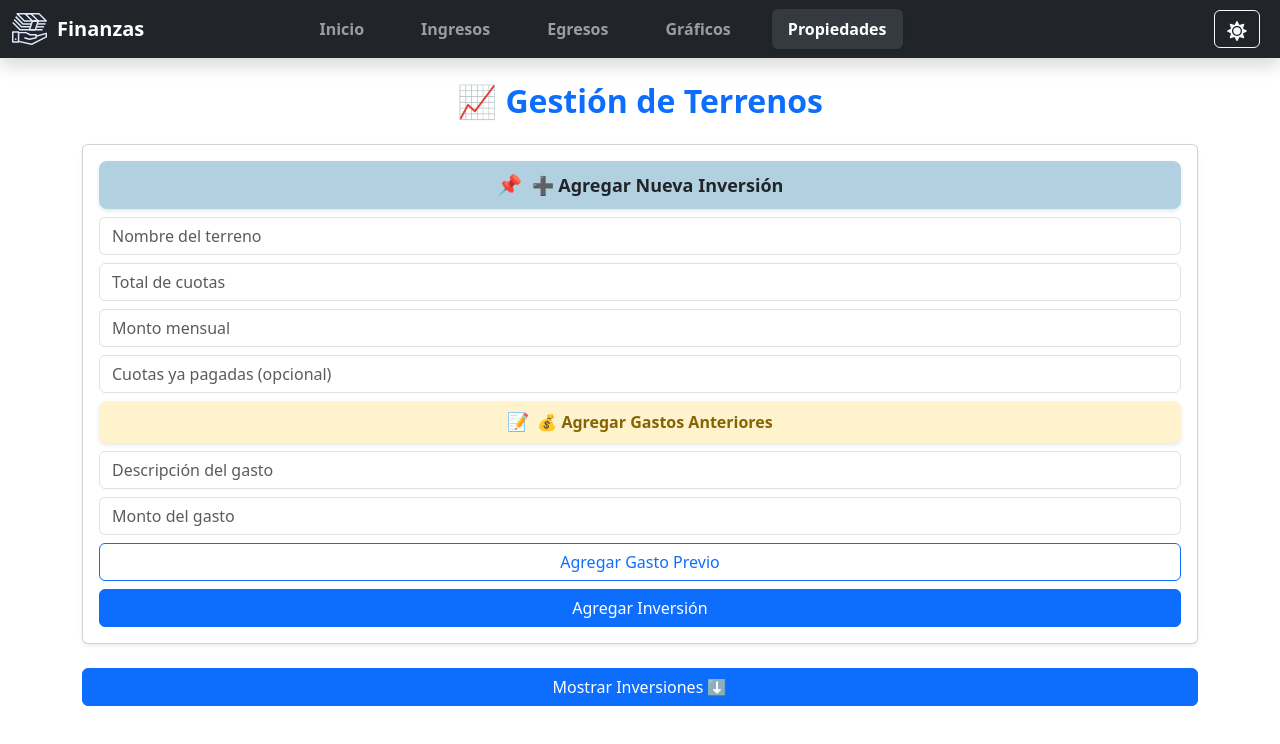
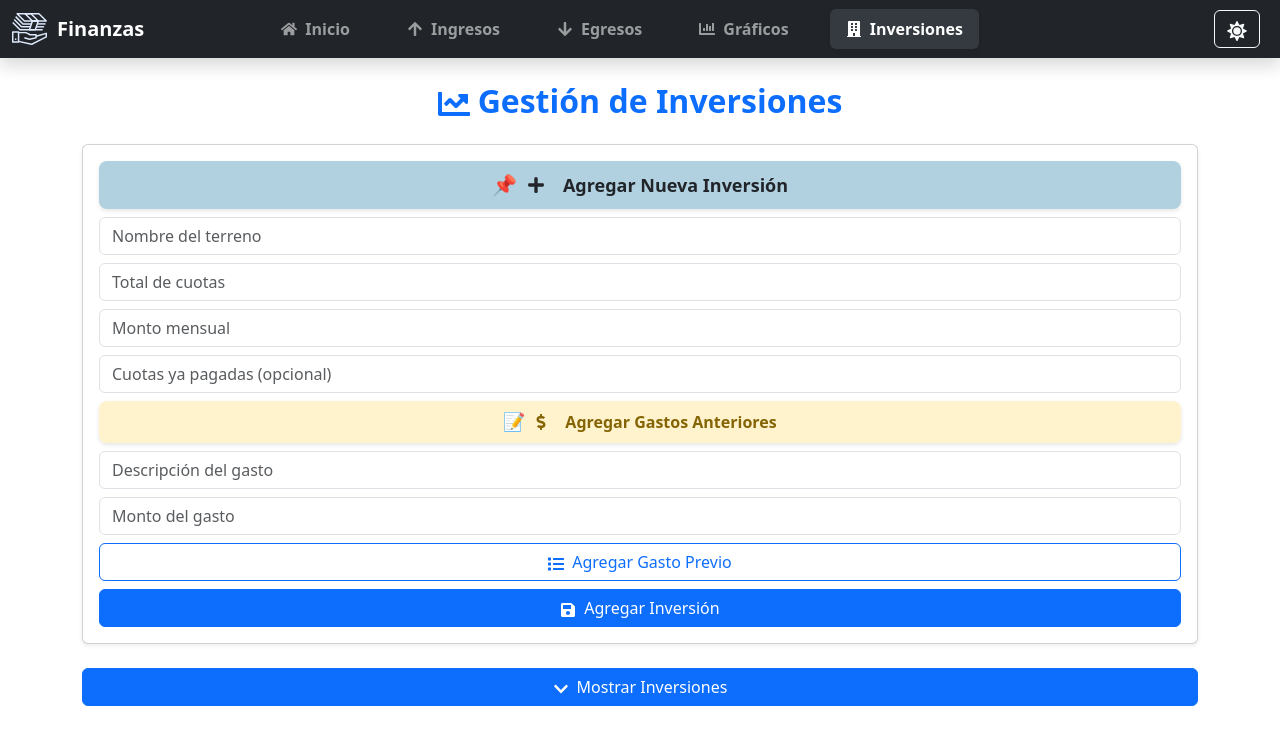
Before and after one commit to WildoFari/Finance-Tracker., a React (Create React App) app: page /Inversiones in a window 1280 px wide. Shown: the top 744 px of the page. Built offline with nearby package versions, Linux system fonts and the light colour scheme.

Commit message:
Icons the react

```diff
--- a/src/components/AddInvestment.js
+++ b/src/components/AddInvestment.js
@@ -1,4 +1,5 @@
 import React, { useState } from 'react';
+import { FaPlus, FaDollarSign, FaList, FaSave } from 'react-icons/fa';
 
 const AddInvestment = ({ addInvestment, existingInvestments }) => {
     const [name, setName] = useState("");
@@ -82,7 +83,8 @@ const AddInvestment = ({ addInvestment, existingInvestments }) => {
     return (
         <form onSubmit={handleSubmit} className="card p-3 shadow-sm mb-4 mt-4">
             <h5 className="investment-title">
-                ➕ Agregar Nueva Inversión
+                <FaPlus className="me-2" />
+                Agregar Nueva Inversión
             </h5>
 
 
@@ -115,7 +117,8 @@ const AddInvestment = ({ addInvestment, existingInvestments }) => {
                 onChange={(e) => setCuotasPagadas(e.target.value)}
             />
             <h6 className="expense-title">
-                💰 Agregar Gastos Anteriores
+                <FaDollarSign className="me-2" />
+                Agregar Gastos Anteriores
             </h6>
             <input
                 type="text"
@@ -132,6 +135,7 @@ const AddInvestment = ({ addInvestment, existingInvestments }) => {
                 onChange={handleMontoGastoChange}
             />
             <button type="button" className="btn btn-outline-primary mb-2 w-100" onClick={handleAgregarGastoPrevio}>
+                <FaList className="me-2" />
                 Agregar Gasto Previo
             </button>
 
@@ -147,6 +151,7 @@ const AddInvestment = ({ addInvestment, existingInvestments }) => {
             )}
 
             <button type="submit" className="btn btn-primary w-100">
+                <FaSave className="me-2" />
                 Agregar Inversión
             </button>
         </form>
--- a/src/components/ExportPDF.js
+++ b/src/components/ExportPDF.js
@@ -1,5 +1,6 @@
 import jsPDF from 'jspdf';
 import 'jspdf-autotable';
+import { FaFilePdf } from 'react-icons/fa';
 
 const ExportPDF = ({ transactions, type }) => {
     const exportToPDF = () => {
@@ -69,6 +70,7 @@ const ExportPDF = ({ transactions, type }) => {
 
     return (
         <button className="btn btn-danger my-3" onClick={exportToPDF}>
+            <FaFilePdf className="me-2" />
             Descargar PDF
         </button>
     );
--- a/src/components/NavBar.js
+++ b/src/components/NavBar.js
@@ -1,7 +1,7 @@
 import React, { useState } from 'react';
 import 'bootstrap/dist/css/bootstrap.min.css';
 import { Link, useLocation } from 'react-router-dom';
-import { FaSun, FaMoon, FaBars, FaTimes } from 'react-icons/fa';
+import { FaSun, FaMoon, FaBars, FaTimes, FaHome, FaArrowUp, FaArrowDown, FaChartBar, FaBuilding } from 'react-icons/fa';
 
 const NavBar = () => {
     const location = useLocation();
@@ -12,11 +12,11 @@ const NavBar = () => {
     const closeMenu = () => setMenuOpen(false);
 
     const navLinks = [
-        { path: '/', label: 'Inicio' },
-        { path: '/Ingresos', label: 'Ingresos' },
-        { path: '/Egresos', label: 'Egresos' },
-        { path: '/Graficos', label: 'Gráficos' },
-        { path: '/Inversiones', label: 'Propiedades' },
+        { path: '/', label: 'Inicio', icon: FaHome },
+        { path: '/Ingresos', label: 'Ingresos', icon: FaArrowUp },
+        { path: '/Egresos', label: 'Egresos', icon: FaArrowDown },
+        { path: '/Graficos', label: 'Gráficos', icon: FaChartBar },
+        { path: '/Inversiones', label: 'Inversiones', icon: FaBuilding },
     ];
 
     return (
@@ -48,16 +48,17 @@ const NavBar = () => {
 
                 <div className={`collapse navbar-collapse ${menuOpen ? 'show' : ''}`} id="navbarNav">
                     <ul className="navbar-nav mx-auto text-center">
-                        {navLinks.map(({ path, label }, index) => (
+                        {navLinks.map(({ path, label, icon: Icon }, index) => (
                             <li className="nav-item" key={index}>
                                 <Link
-                                    className={`nav-link px-3 fw-semibold ${location.pathname === path
+                                    className={`nav-link px-3 fw-semibold d-flex align-items-center justify-content-center ${location.pathname === path
                                         ? 'active text-primary bg-light rounded shadow-sm'
                                         : ''
                                         }`}
                                     to={path}
                                     onClick={closeMenu}
                                 >
+                                    <Icon className="me-2" />
                                     {label}
                                 </Link>
                             </li>
--- a/src/pages/Egresos.js
+++ b/src/pages/Egresos.js
@@ -1,5 +1,6 @@
 import React, { useContext } from 'react';
 import { TransactionContext } from '../context/TransactionContext';
+import { FaArrowDown, FaFilePdf, FaCreditCard } from 'react-icons/fa';
 import jsPDF from 'jspdf';
 import 'jspdf-autotable';
 
@@ -54,9 +55,13 @@ const EgresosList = () => {
     return (
         <div className="container mt-4">
             <div className="d-flex justify-content-between align-items-center">
-                <h2 className="fw-bold mb-4">Lista de Egresos</h2>
+                <h2 className="fw-bold mb-4">
+                    <FaArrowDown className="me-2 text-danger" />
+                    Lista de Egresos
+                </h2>
                 {egresos.length > 0 && (
                     <button className="btn btn-danger" onClick={exportToPDF}>
+                        <FaFilePdf className="me-2" />
                         Descargar PDF
                     </button>
                 )}
@@ -78,6 +83,7 @@ const EgresosList = () => {
                                                <p className="text-muted small">{new Date(egreso.date).toLocaleDateString()}</p>
                                            </div>
                                            <h5 className="text-danger fw-semibold mb-0">
+                                               <FaCreditCard className="me-1" />
                                                -{parseInt(egreso.amount).toLocaleString('es-ES')}
                                            </h5>
                                        </div>
--- a/src/pages/Graficos.js
+++ b/src/pages/Graficos.js
@@ -1,6 +1,7 @@
 import React, { useContext, useEffect, useState, useRef } from 'react';
 import { TransactionContext } from '../context/TransactionContext';
 import { Bar } from 'react-chartjs-2';
+import { FaChartBar, FaSpinner } from 'react-icons/fa';
 import 'chart.js/auto';
 
 const Graficos = () => {
@@ -64,7 +65,8 @@ const Graficos = () => {
     return (
         <div className="d-flex flex-column align-items-center justify-content-center py-5" style={{ minHeight: '100vh', backgroundColor: '#f8f9fa' }}>
         <h2 className="mb-4 fw-bold text-center text-primary">
-            📊 Resumen de Finanzas
+            <FaChartBar className="me-2" />
+            Resumen de Finanzas
         </h2>
         <canvas ref={chartRef} style={{ display: 'none' }} />
         <div
@@ -100,7 +102,10 @@ const Graficos = () => {
                 }} />
             ) : (
                 <div className="d-flex justify-content-center align-items-center" style={{ minHeight: '300px' }}>
-                    <p className="text-center text-muted">Cargando gráfico...</p>
+                    <div className="text-center text-muted">
+                        <FaSpinner className="fa-spin me-2" />
+                        Cargando gráfico...
+                    </div>
                 </div>
             )}
         </div>
--- a/src/pages/Ingresos.js
+++ b/src/pages/Ingresos.js
@@ -1,5 +1,6 @@
 import React, { useContext } from 'react';
 import { TransactionContext } from '../context/TransactionContext';
+import { FaArrowUp, FaFilePdf, FaMoneyBillWave } from 'react-icons/fa';
 import jsPDF from 'jspdf';
 import 'jspdf-autotable';
 
@@ -54,9 +55,13 @@ const IngresosList = () => {
     return (
         <div className="container mt-4">
             <div className="d-flex justify-content-between align-items-center">
-                <h2 className="fw-bold mb-4">Lista de Ingresos</h2>
+                <h2 className="fw-bold mb-4">
+                    <FaArrowUp className="me-2 text-success" />
+                    Lista de Ingresos
+                </h2>
                 {ingresos.length > 0 && (
                     <button className="btn btn-danger" onClick={exportToPDF}>
+                        <FaFilePdf className="me-2" />
                         Descargar PDF
                     </button>
                 )}
@@ -78,6 +83,7 @@ const IngresosList = () => {
                                                 <p className="text-muted small">{new Date(ingreso.date).toLocaleDateString()}</p>
                                             </div>
                                             <h5 className="text-success fw-semibold mb-0">
+                                                <FaMoneyBillWave className="me-1" />
                                                 +{parseInt(ingreso.amount).toLocaleString('es-ES')}
                                             </h5>
                                         </div>
--- a/src/pages/Inversiones.js
+++ b/src/pages/Inversiones.js
@@ -1,4 +1,5 @@
 import React, { useState, useEffect } from 'react';
+import { FaChartLine, FaChevronUp, FaChevronDown, FaInfoCircle } from 'react-icons/fa';
 import AddInvestment from '../components/AddInvestment';
 import ManageInvestment from '../components/ManageInvestment';
 
@@ -42,7 +43,10 @@ const Inversiones = () => {
 
     return (
         <div className="container-sm mt-4 mb-6">
-            <h2 className="fw-bold text-center mb-4 text-primary">📈 Gestión de Terrenos</h2>
+            <h2 className="fw-bold text-center mb-4 text-primary">
+                <FaChartLine className="me-2" />
+                Gestión de Inversiones
+            </h2>
 
             <div className="mb-4">
                 <AddInvestment addInvestment={addInvestment} existingInvestments={investments} />
@@ -53,7 +57,17 @@ const Inversiones = () => {
                     className={`btn ${mostrarInversiones ? "btn-outline-secondary" : "btn-primary"}`}
                     onClick={() => setMostrarInversiones(!mostrarInversiones)}
                 >
-                    {mostrarInversiones ? "Ocultar Inversiones ⬆️" : "Mostrar Inversiones ⬇️"}
+                    {mostrarInversiones ? (
+                        <>
+                            <FaChevronUp className="me-2" />
+                            Ocultar Inversiones
+                        </>
+                    ) : (
+                        <>
+                            <FaChevronDown className="me-2" />
+                            Mostrar Inversiones
+                        </>
+                    )}
                 </button>
             </div>
 
@@ -61,6 +75,7 @@ const Inversiones = () => {
                 <div className="mt-4">
                     {investments.length === 0 ? (
                         <div className="alert alert-info text-center">
+                            <FaInfoCircle className="me-2" />
                             No hay inversiones registradas.
                         </div>
                     ) : (
```
Also changed, not shown: src/components/ManageInvestment.js (+50 -7 lines).
